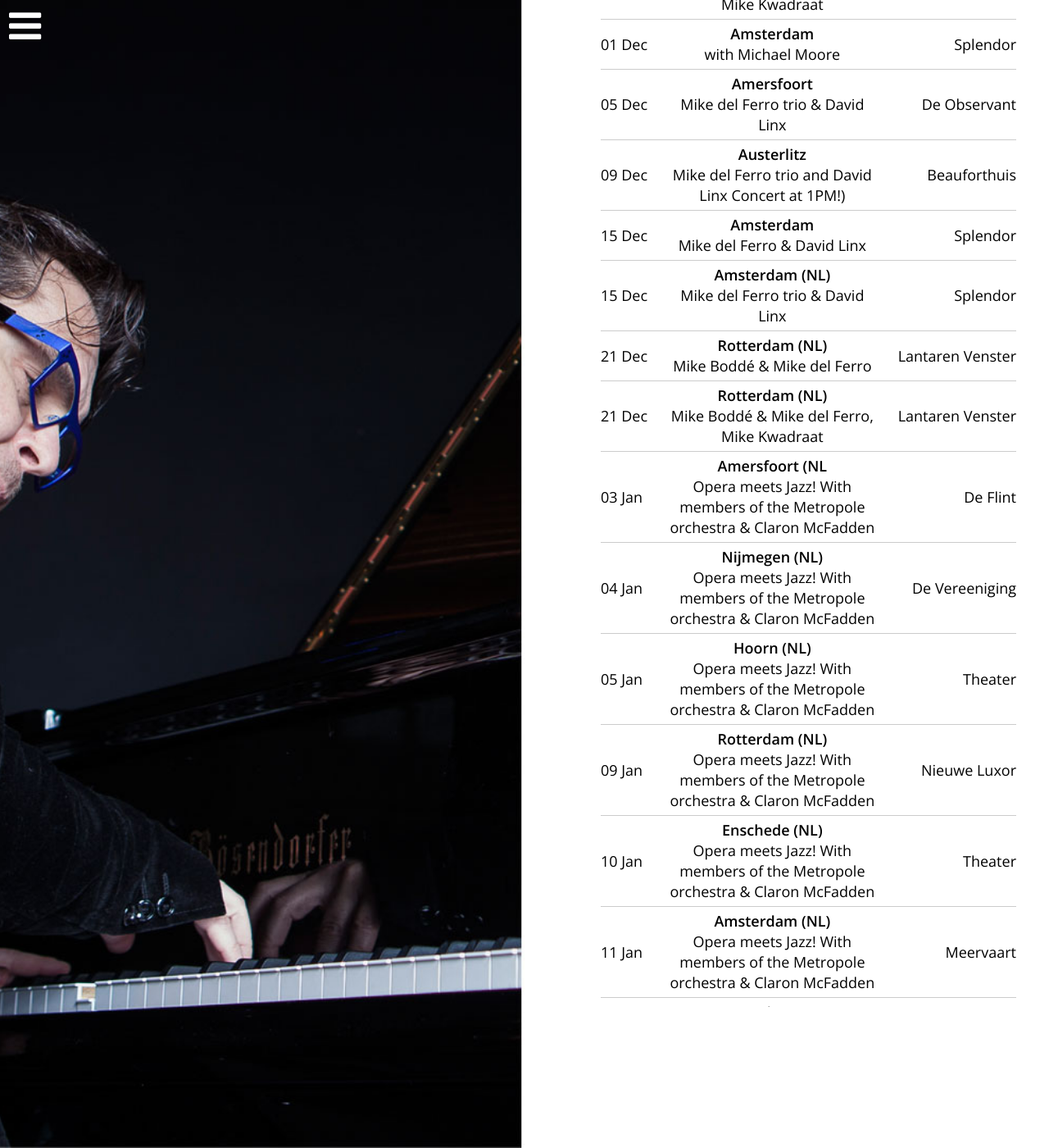
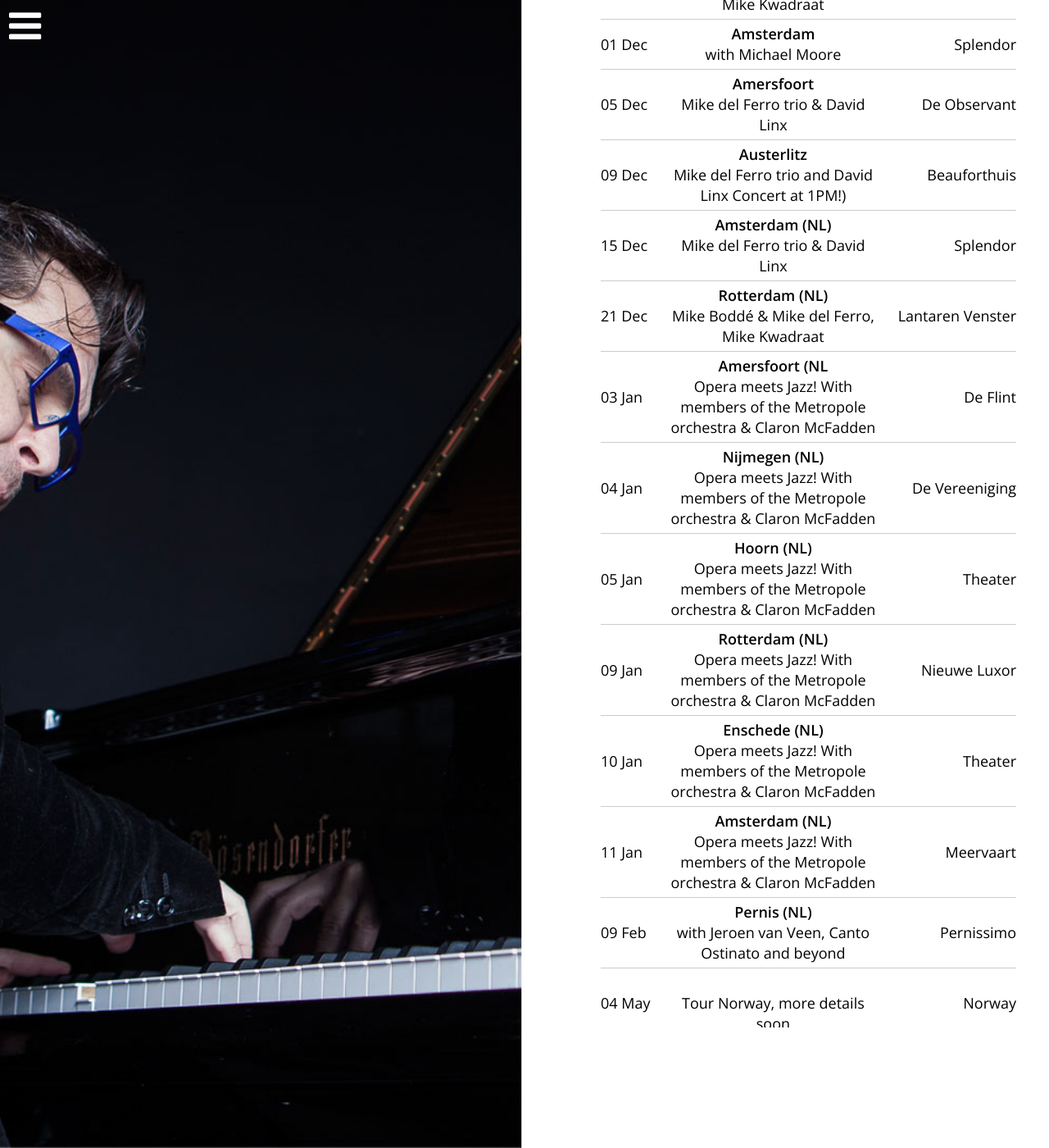
Before and after one commit to mikedelferro/website, a Jekyll site: the page built from agenda.html, in a window 1280 px wide and 1400 px high, scrolled down 897 px. Shown: the whole window at 82% size. Built offline with Jekyll 4.4.1, drawn with Linux system fonts in a browser that asks for light colours; nearby versions of some CDN libraries.

Commit message:
Updated '_config.yml' via CloudCannon

```diff
--- a/_config.yml
+++ b/_config.yml
@@ -5,11 +5,11 @@
     venue: Rotterdam (NL)
     url: >-
       http://www.rotterdamsphilharmonisch.nl/nl/concerten/andré-heuvelman-yoga-soundscapes
-  - title: Mike Boddé & Mike del Ferro
-    date: 2018-12-21 20:00:00
-    location: Lantaren Venster
-    venue: Rotterdam (NL)
-    url: 'http://www.lantarenvenster.nl'
+  - title: 'Tour Japan, May 2019, more details soon'
+    date: 2019-05-12 20:00:00
+    location:
+    venue: Japan
+    url:
   - title: Mike del Ferro trio & David Linx
     date: 2018-12-15 20:30:00
     location: Splendor
@@ -83,11 +83,11 @@
     location: Theater
     venue: Enschede (NL)
     url:
-  - title: Mike del Ferro & David Linx
-    date: 2018-12-15 20:00:00
-    location: Splendor
-    venue: Amsterdam
-    url: www.splendoramsterdam.nl
+  - title: 'Tour Norway, more details soon'
+    date: 2019-05-04 20:00:00
+    location: Norway
+    venue:
+    url:
   - title: 'Mike del Ferro & Mike Boddé , Mike Kwadraat'
     date: 2018-11-28 20:00:00
     location: Pianino
```
